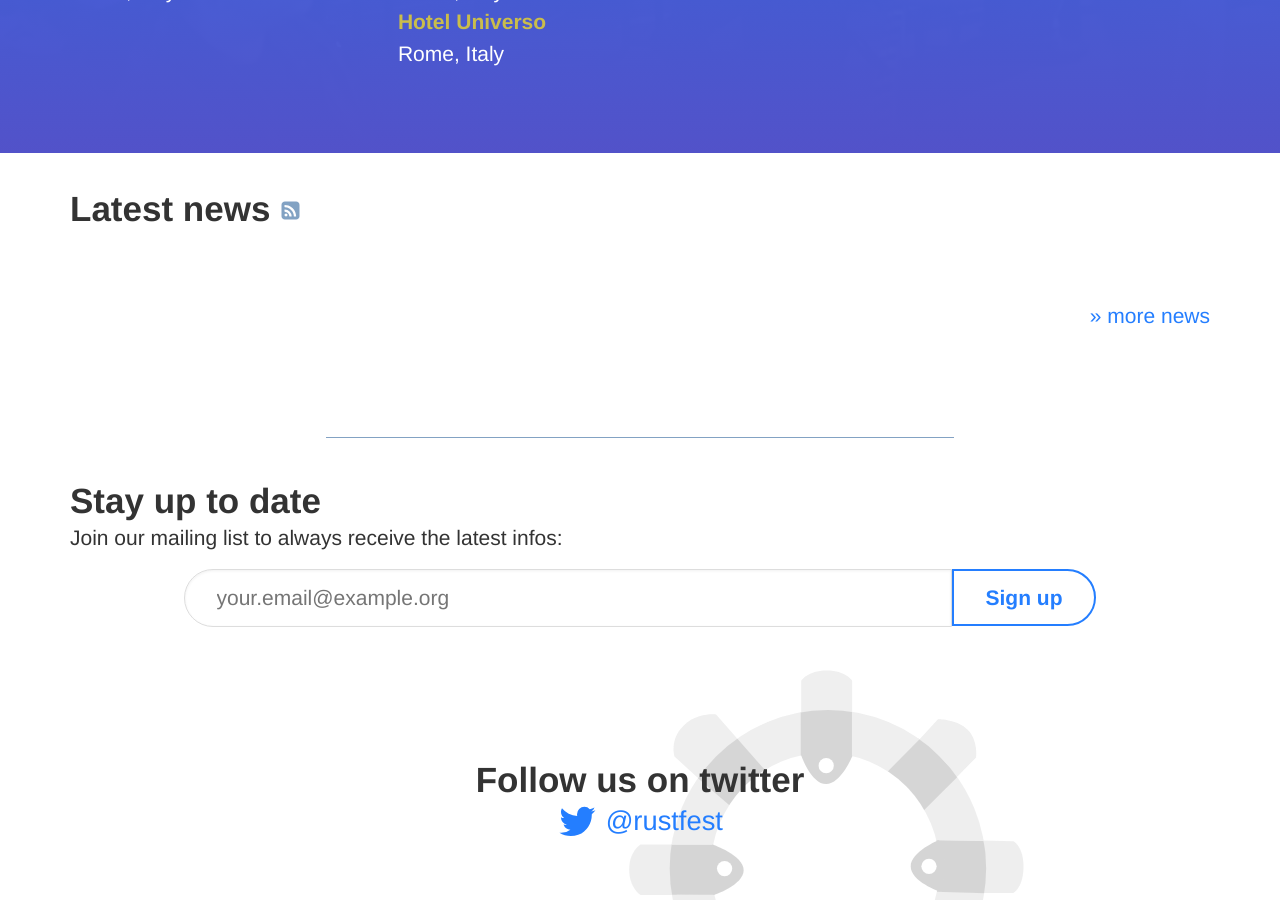
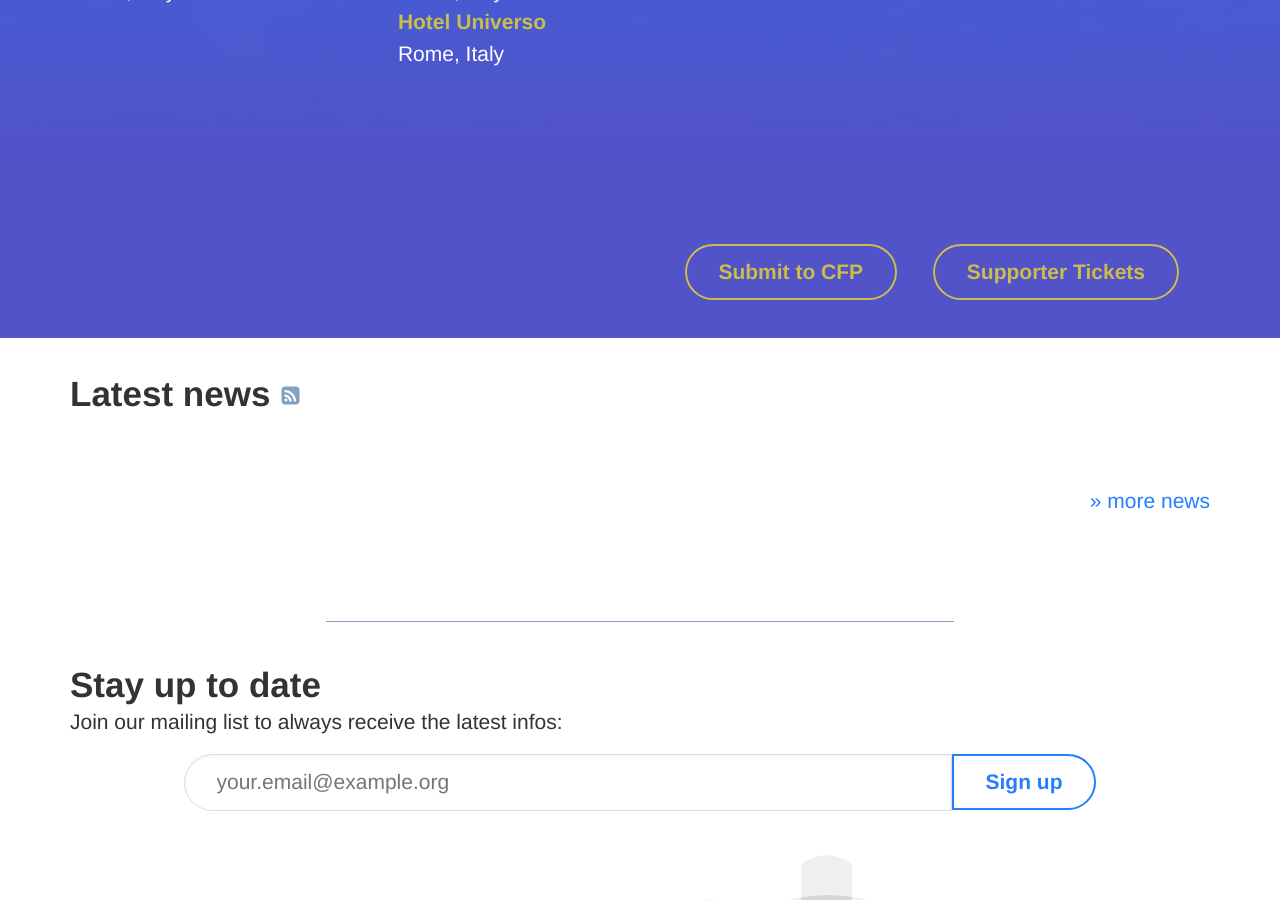
Before and after one commit to RustFestEU/rome.rustfest.eu, a Jekyll site: the page built from index.html, in a window 1280 px wide and 900 px high, scrolled down 481 px. Built offline with Jekyll 4.4.1, drawn with Linux system fonts in a browser that asks for light colours; nearby versions of some CDN libraries.

Commit message:
CFP and Supporter Tickets links

```diff
--- a/index.html
+++ b/index.html
@@ -58,10 +58,10 @@ bodytags: with-hero
 {% assign gold_sponsors = site.sponsors | where: "level", "gold" %}
 {% assign silver_sponsors = site.sponsors | where: "level", "silver" %}
 
-<!--
+
 <div class='popout sponsors'>
-  <section>
-    {% if platinum_sponsors[0] %}
+ <section>
+  <!--   {% if platinum_sponsors[0] %}
     <h2>Platinum Sponsor{% if platinum_sponsors[1] %}s{% endif %}</h2>
     <ul>
       {% for sponsor in platinum_sponsors %}
@@ -87,15 +87,21 @@ bodytags: with-hero
       {% endfor %}
     </ul>
     {% endif %}
-
+    -->
     <div style="text-align: right">
-      <a class="button primary" href="/sponsors/">
-        Sponsors
+      <a class="button primary" href="https://cfp.rustfest.eu/events/rustfest-rome-2018">
+        Submit to CFP
       </a>
+      <a class="button primary" href="https://ti.to/asquera-event-ug/rustfest-rome-2018/">
+        Supporter Tickets
+      </a>
+      <!-- <a class="button primary" href="/sponsors/">
+        Sponsoring Information
+      </a> -->
     </div>
   </section>
 </div>
--->
+
 
 <div id="news">
   <section>
```
